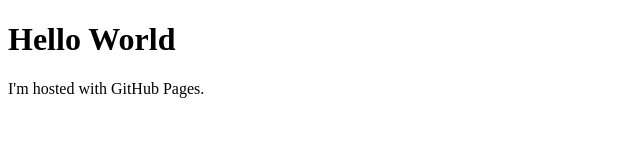
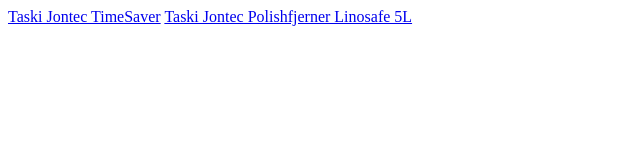
Before and after one commit to arnstadm/kjemikaliedatabase, a plain HTML site: page index.html in a window 1280 px wide. Shown: the whole page, without its empty margins (0-640 px from the left). Drawn offline with Linux system fonts and the light colour scheme.

Commit message:
hyperlinks

```diff
--- a/index.html
+++ b/index.html
@@ -1,7 +1,7 @@
 <!DOCTYPE html>
 <html>
 <body>
-<h1>Hello World</h1>
-<p>I'm hosted with GitHub Pages.</p>
+<a href="pdfs/TaskiJontecTimeSaver.pdf">Taski Jontec TimeSaver</a>
+<a href="pdfs/TaskiJontecpolishfjernerLinosafe5L.pdf">Taski Jontec Polishfjerner Linosafe 5L</a>
 </body>
 </html>
```
